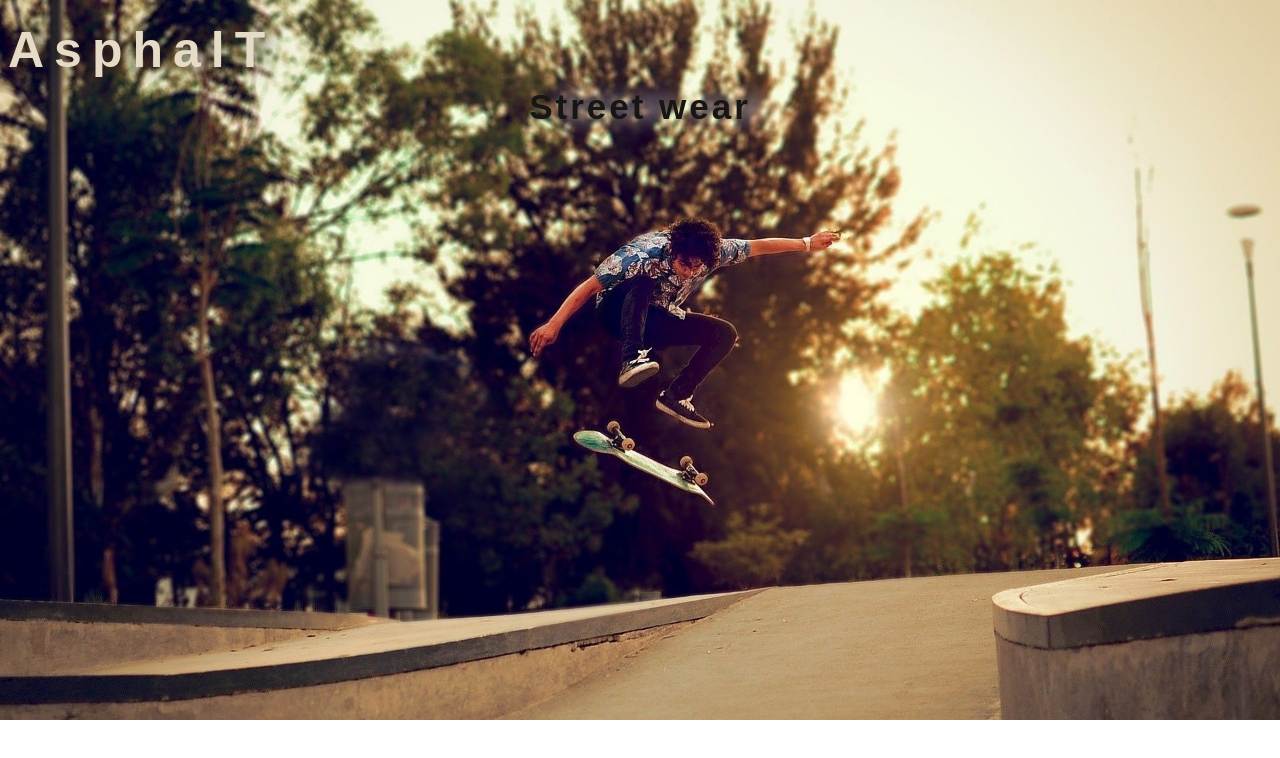
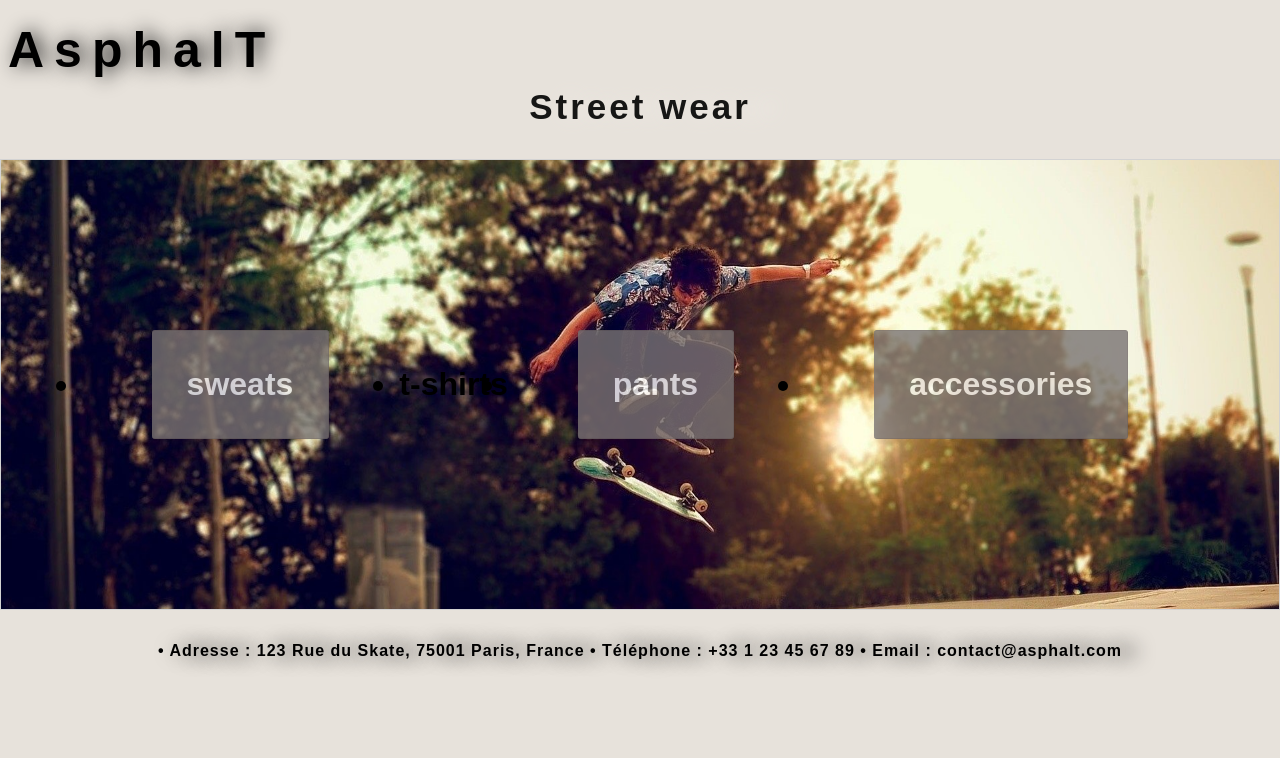
Before and after one commit to Numazer/AsphalT, a plain HTML site: page street wear.html in a window 1280 px wide. Drawn offline with Linux system fonts and the light colour scheme.

Commit message:
branche 1

```diff
--- a/street wear.html
+++ b/street wear.html
@@ -8,9 +8,8 @@
 <body>
     <style>
         body {
-            background-image: url(image3.jpg);
-            background-size: cover; /* Ajuste l'image pour couvrir toute la page */
-            background-repeat: no-repeat; /* Empêche la répétition de l'image */
+
+            background-color: rgb(231, 226, 219);
         }
     </style>
         <head>
@@ -23,4 +22,16 @@
         <p id="titre2">
             Street wear
         </p>
+        <ul id="share">
+            <li class="sweats"> <a>sweats</a></li>
+            <li class="T-shirts> <a>t-shirts</a></li>
+            <li class="pants"></li> <a>pants</a></li>
+            <li class="accessories"></li> <a>accessories</a></li>
+        </ul>
+    </nav>
+    <section id="adresse">
+        <p1>•	Adresse : 123 Rue du Skate, 75001 Paris, France
+            •	Téléphone : +33 1 23 45 67 89
+            •	Email : contact@asphalt.com
+        </p1>
     </h1>
--- a/style.css
+++ b/style.css
@@ -8,7 +8,7 @@ h1
 {
     #titre1{
         text-align: top;
-        color:rgb(230, 219, 199);
+        color:rgb(0, 0, 0);
         letter-spacing: 10px;
         text-shadow: rgb(21, 21, 21) 5px 0 20px;
         font-size: 50px;
@@ -37,6 +37,10 @@ h1
         flex-direction: row;
         justify-content: center;
         align-items: center;
+        background-image: url(image5.jpg);
+        background-size: cover;
+        background-repeat: no-repeat;
+
       }
     #share a {
         background: rgb(121, 115, 115);
@@ -107,7 +111,7 @@ h1
     #adresse {
         text-align: center;
         font-size: 16px;
-        color:rgb(230, 219, 199);
+        color:rgb(0, 0, 0);
         letter-spacing: 1px;
         text-shadow: rgb(21, 21, 21) 15px 0 20px;
         margin: 10px;
```
Also changed, not shown: index.html (+3 -5 lines), presentation.html (+1 -3 lines), produits.html (+1 -3 lines), image4.jpg (added), image5.jpg (added).
